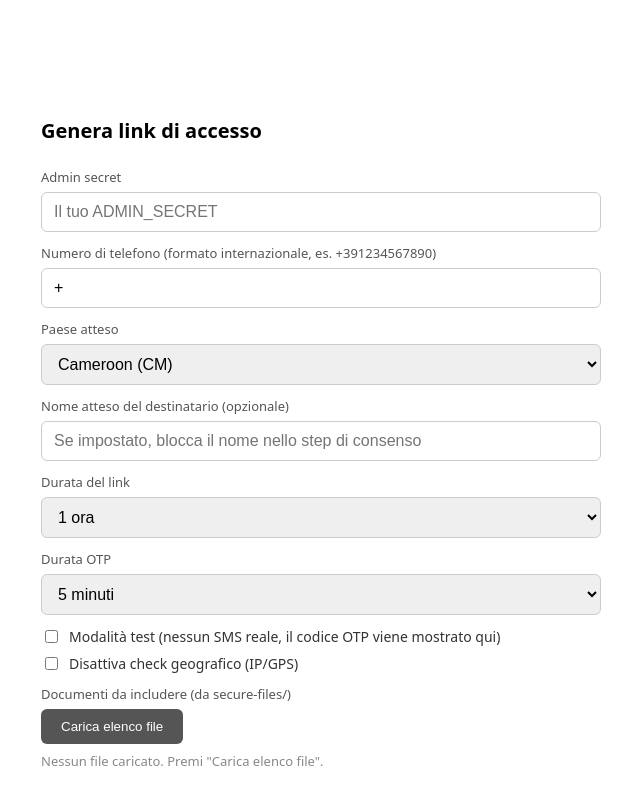
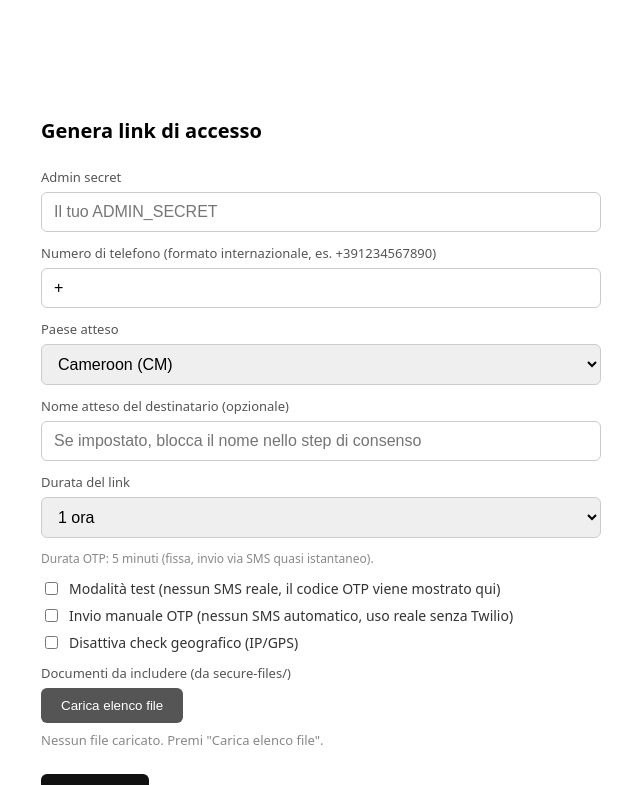
Before and after one commit to robertinsmartinvestor-gif/secure-doc-share, a Next.js app: page /admin in a window 1280 px wide. Shown: the top 785 px of the page, without its empty margins (319-959 px from the left). Built offline with nearby package versions, Linux system fonts and the light colour scheme.

Commit message:
Add files via upload

```diff
--- a/app/admin/page.tsx
+++ b/app/admin/page.tsx
@@ -12,6 +12,9 @@ type GenerateResult = {
   documentFilenames: string[];
   expiresAt: number;
   testMode: boolean;
+  manualOtpMode: boolean;
+  manualOtpCode: string | null;
+  otpTtlMinutes: number;
   skipGeoCheck: boolean;
 };
 
@@ -42,9 +45,10 @@ const TTL_OPTIONS = [
   { value: 1440, label: "24 ore" },
 ];
 
-const OTP_TTL_OPTIONS = [
-  { value: 5, label: "5 minuti" },
+const MANUAL_OTP_TTL_OPTIONS = [
   { value: 15, label: "15 minuti" },
+  { value: 30, label: "30 minuti" },
+  { value: 60, label: "60 minuti" },
 ];
 
 export default function AdminPage() {
@@ -54,9 +58,22 @@ export default function AdminPage() {
   const [customCountry, setCustomCountry] = useState("");
   const [expectedRecipientName, setExpectedRecipientName] = useState("");
   const [ttlMinutes, setTtlMinutes] = useState(60);
-  const [otpTtlMinutes, setOtpTtlMinutes] = useState(5);
-  const [testMode, setTestMode] = useState(false);
+  const [manualOtpTtlMinutes, setManualOtpTtlMinutes] = useState(15);
+  const [testMode, setTestModeState] = useState(false);
+  const [manualOtpMode, setManualOtpModeState] = useState(false);
   const [skipGeoCheck, setSkipGeoCheck] = useState(false);
+
+  // Modalità test e Invio manuale OTP sono scenari diversi (sviluppo vs uso
+  // reale senza SMS automatico) e non hanno senso insieme: attivarne una
+  // disattiva l'altra.
+  function setTestMode(value: boolean) {
+    setTestModeState(value);
+    if (value) setManualOtpModeState(false);
+  }
+  function setManualOtpMode(value: boolean) {
+    setManualOtpModeState(value);
+    if (value) setTestModeState(false);
+  }
 
   const [availableFiles, setAvailableFiles] = useState<string[]>([]);
   const [selectedFiles, setSelectedFiles] = useState<string[]>([]);
@@ -129,8 +146,9 @@ export default function AdminPage() {
           expectedCountry,
           expectedRecipientName: expectedRecipientName.trim() || undefined,
           ttlMinutes,
-          otpTtlMinutes,
+          otpTtlMinutes: manualOtpMode ? manualOtpTtlMinutes : undefined,
           testMode,
+          manualOtpMode,
           skipGeoCheck,
         }),
       });
@@ -261,22 +279,39 @@ export default function AdminPage() {
         ))}
       </select>
 
-      <label style={labelStyle}>Durata OTP</label>
+      {manualOtpMode ? (
+        <>
+          <label style={labelStyle}>Durata OTP (invio manuale)</label>
           <select
-        value={otpTtlMinutes}
-        onChange={(e) => setOtpTtlMinutes(Number(e.target.value))}
+            value={manualOtpTtlMinutes}
+            onChange={(e) => setManualOtpTtlMinutes(Number(e.target.value))}
             style={inputStyle}
           >
-        {OTP_TTL_OPTIONS.map((opt) => (
+            {MANUAL_OTP_TTL_OPTIONS.map((opt) => (
               <option key={opt.value} value={opt.value}>
                 {opt.label}
               </option>
             ))}
           </select>
+        </>
+      ) : (
+        <p style={{ fontSize: 12, color: "#888", marginTop: 12 }}>
+          Durata OTP: 5 minuti (fissa, invio via SMS quasi istantaneo).
+        </p>
+      )}
 
       <label style={{ display: "flex", alignItems: "center", gap: 8, fontSize: 14, color: "#333", marginTop: 12 }}>
         <input type="checkbox" checked={testMode} onChange={(e) => setTestMode(e.target.checked)} />
         Modalità test (nessun SMS reale, il codice OTP viene mostrato qui)
+      </label>
+
+      <label style={{ display: "flex", alignItems: "center", gap: 8, fontSize: 14, color: "#333", marginTop: 8 }}>
+        <input
+          type="checkbox"
+          checked={manualOtpMode}
+          onChange={(e) => setManualOtpMode(e.target.checked)}
+        />
+        Invio manuale OTP (nessun SMS automatico, uso reale senza Twilio)
       </label>
 
       <label style={{ display: "flex", alignItems: "center", gap: 8, fontSize: 14, color: "#333", marginTop: 8 }}>
@@ -346,8 +381,20 @@ export default function AdminPage() {
             <li>Documenti inclusi: {result.documentFilenames.join(", ")}</li>
             <li>Scadenza: {new Date(result.expiresAt).toLocaleString("it-IT")}</li>
             <li>Modalità test: {result.testMode ? "attiva" : "disattiva"}</li>
+            <li>Invio manuale OTP: {result.manualOtpMode ? "attivo" : "disattivo"}</li>
             {result.skipGeoCheck && <li>Check geografico: disattivato</li>}
           </ul>
+
+          {result.manualOtpMode && result.manualOtpCode && (
+            <div style={{ marginTop: 16, padding: 12, background: "#fff3cd", borderRadius: 6 }}>
+              <p style={{ fontSize: 13, color: "#555", marginBottom: 4 }}>
+                Codice OTP da comunicare al destinatario (valido {result.otpTtlMinutes} minuti):
+              </p>
+              <code style={{ fontSize: 20, fontWeight: "bold", letterSpacing: 2 }}>
+                {result.manualOtpCode}
+              </code>
+            </div>
+          )}
         </div>
       )}
 
--- a/app/api/check-access/route.ts
+++ b/app/api/check-access/route.ts
@@ -74,11 +74,18 @@ export async function POST(req: NextRequest) {
 }
 
 async function sendOtp(record: NonNullable<ReturnType<typeof getAccessRecord>>) {
+  if (record.manualOtpMode) {
+    // Il codice è già stato generato alla creazione del link e comunicato
+    // manualmente dall'admin: non lo rigeneriamo qui, altrimenti quello già
+    // condiviso col destinatario diventerebbe invalido.
+    const code = record.otpCode ?? generateAndSetOtp(record);
+    return NextResponse.json({ otpSent: true, manualCode: code });
+  }
+
   // Genera OTP a 6 cifre. In modalità test non viene inviato via SMS: torna
   // direttamente nella risposta JSON, così la pagina admin può mostrarlo
   // senza consumare credito Twilio durante i test.
-  const code = String(Math.floor(100000 + Math.random() * 900000));
-  setOtp(record.token, code, record.otpTtlMinutes);
+  const code = generateAndSetOtp(record);
 
   if (record.testMode) {
     return NextResponse.json({ otpSent: true, testCode: code });
@@ -86,6 +93,12 @@ async function sendOtp(record: NonNullable<ReturnType<typeof getAccessRecord>>)
 
   await sendOtpSms(record.phoneNumber, code);
   return NextResponse.json({ otpSent: true });
+}
+
+function generateAndSetOtp(record: NonNullable<ReturnType<typeof getAccessRecord>>): string {
+  const code = String(Math.floor(100000 + Math.random() * 900000));
+  setOtp(record.token, code, record.otpTtlMinutes);
+  return code;
 }
 
 function getIp(req: NextRequest): string {
--- a/app/api/create-link/route.ts
+++ b/app/api/create-link/route.ts
@@ -3,14 +3,15 @@
 // In produzione mettici dietro autenticazione (es. controllo di una tua sessione admin).
 
 import { NextRequest, NextResponse } from "next/server";
-import { createAccessLink } from "@/lib/tokens";
+import { createAccessLink, setOtp } from "@/lib/tokens";
 import { access } from "fs/promises";
 import path from "path";
 
 const PHONE_RE = /^\+[1-9]\d{7,14}$/;
 const COUNTRY_RE = /^[A-Za-z]{2}$/;
 const ALLOWED_TTL_MINUTES = [30, 60, 360, 1440];
-const ALLOWED_OTP_TTL_MINUTES = [5, 15];
+const ALLOWED_MANUAL_OTP_TTL_MINUTES = [15, 30, 60];
+const NORMAL_OTP_TTL_MINUTES = 5;
 
 export async function POST(req: NextRequest) {
   const {
@@ -22,6 +23,7 @@ export async function POST(req: NextRequest) {
     ttlMinutes,
     otpTtlMinutes,
     testMode,
+    manualOtpMode,
     skipGeoCheck,
   } = await req.json();
 
@@ -51,12 +53,27 @@ export async function POST(req: NextRequest) {
     );
   }
 
-  if (otpTtlMinutes !== undefined && !ALLOWED_OTP_TTL_MINUTES.includes(otpTtlMinutes)) {
+  if (testMode === true && manualOtpMode === true) {
     return NextResponse.json(
-      { error: `otpTtlMinutes non valido: valori ammessi ${ALLOWED_OTP_TTL_MINUTES.join(", ")}` },
+      { error: "Modalità test e Invio manuale OTP sono mutuamente esclusive: attivane solo una" },
       { status: 400 }
     );
   }
+
+  const manualOtpModeFlag = manualOtpMode === true;
+  if (
+    manualOtpModeFlag &&
+    otpTtlMinutes !== undefined &&
+    !ALLOWED_MANUAL_OTP_TTL_MINUTES.includes(otpTtlMinutes)
+  ) {
+    return NextResponse.json(
+      { error: `otpTtlMinutes non valido per l'invio manuale: valori ammessi ${ALLOWED_MANUAL_OTP_TTL_MINUTES.join(", ")}` },
+      { status: 400 }
+    );
+  }
+  const resolvedOtpTtlMinutes = manualOtpModeFlag
+    ? otpTtlMinutes ?? ALLOWED_MANUAL_OTP_TTL_MINUTES[0]
+    : NORMAL_OTP_TTL_MINUTES;
 
   if (!Array.isArray(documentFilenames) || documentFilenames.length === 0) {
     return NextResponse.json(
@@ -92,10 +109,20 @@ export async function POST(req: NextRequest) {
     expectedCountry: expectedCountry.toUpperCase(),
     expectedRecipientName: expectedRecipientName?.trim() || null,
     ttlMinutes: ttlMinutes ?? 60,
-    otpTtlMinutes: otpTtlMinutes ?? 5,
+    otpTtlMinutes: resolvedOtpTtlMinutes,
     testMode: testMode === true,
+    manualOtpMode: manualOtpModeFlag,
     skipGeoCheck: skipGeoCheck === true,
   });
+
+  // In modalità "invio manuale" l'OTP viene generato subito, non al primo
+  // check-access del destinatario, così l'admin può comunicarlo da subito
+  // sul canale che preferisce (telefonata, WhatsApp...) senza tempi morti.
+  let manualOtpCode: string | null = null;
+  if (record.manualOtpMode) {
+    manualOtpCode = String(Math.floor(100000 + Math.random() * 900000));
+    setOtp(record.token, manualOtpCode, record.otpTtlMinutes);
+  }
 
   const baseUrl = process.env.NEXT_PUBLIC_BASE_URL || "http://localhost:3000";
   return NextResponse.json({
@@ -106,6 +133,9 @@ export async function POST(req: NextRequest) {
     documentFilenames: record.documentFilenames,
     expiresAt: record.expiresAt,
     testMode: record.testMode,
+    manualOtpMode: record.manualOtpMode,
+    manualOtpCode,
+    otpTtlMinutes: record.otpTtlMinutes,
     skipGeoCheck: record.skipGeoCheck,
   });
 }
--- a/lib/tokens.ts
+++ b/lib/tokens.ts
@@ -13,7 +13,8 @@ export type AccessRecord = {
   documentFilenames: string[]; // nomi file dentro secure-files/ inclusi in questo link
   ttlMinutes: number; // durata del link (in minuti) usata alla creazione
   otpTtlMinutes: number; // durata dell'OTP (in minuti) da usare quando viene generato
-  testMode: boolean; // se true: niente invio SMS reale, il codice OTP torna nella risposta JSON di check-access
+  testMode: boolean; // se true: niente invio SMS reale, il codice OTP torna nella risposta JSON di check-access (per sviluppo/test)
+  manualOtpMode: boolean; // se true: niente invio SMS reale, uso reale senza Twilio — l'OTP viene generato subito alla creazione e comunicato dall'admin a mano
   skipGeoCheck: boolean; // se true: salta interamente il controllo IP/GPS
   createdAt: number;
   expiresAt: number;
@@ -56,6 +57,7 @@ export function createAccessLink(options: {
   ttlMinutes?: number;
   otpTtlMinutes?: number;
   testMode?: boolean;
+  manualOtpMode?: boolean;
   skipGeoCheck?: boolean;
 }) {
   const {
@@ -66,6 +68,7 @@ export function createAccessLink(options: {
     ttlMinutes = 60,
     otpTtlMinutes = 5,
     testMode = false,
+    manualOtpMode = false,
     skipGeoCheck = false,
   } = options;
 
@@ -80,6 +83,7 @@ export function createAccessLink(options: {
     ttlMinutes,
     otpTtlMinutes,
     testMode,
+    manualOtpMode,
     skipGeoCheck,
     createdAt: now,
     expiresAt: now + ttlMinutes * 60 * 1000,
```
Also changed, not shown: 1 other file (tests, documents, lock files or other folders). Lines whose indentation alone changed are shown as unchanged.
